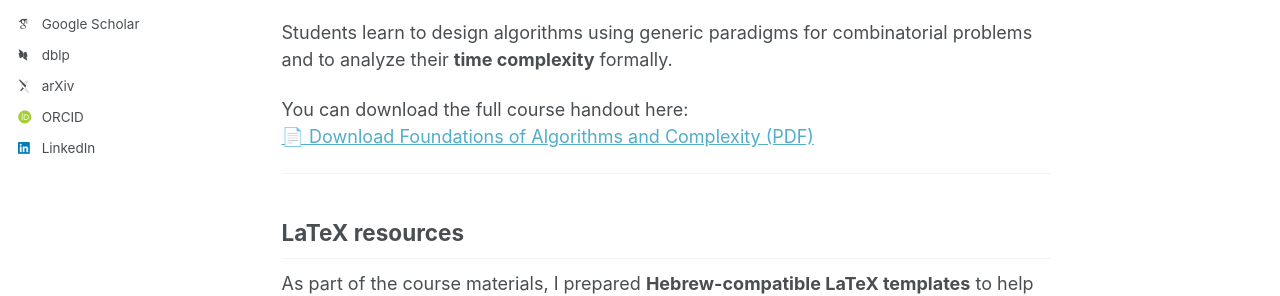
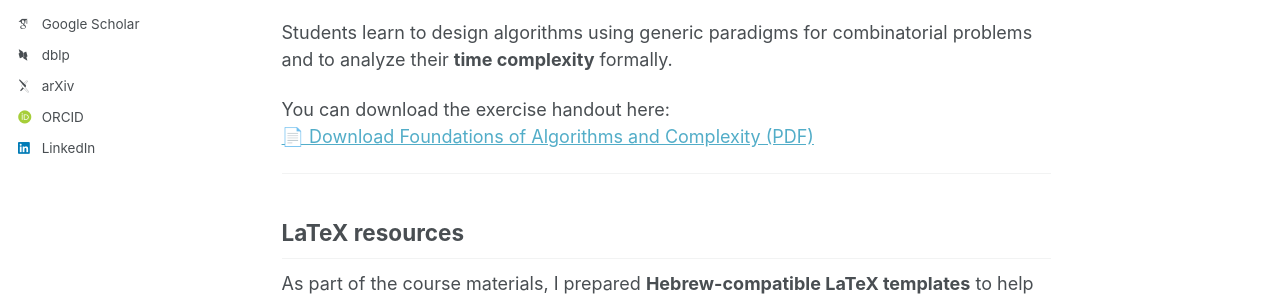
Before and after one commit to yuvalyitz/home, a Jekyll site: the page built from _teaching/2014-spring-teaching-1.md, in a window 1280 px wide and 900 px high. Shown: the part 402-698 px from the top of the window. Built offline with Jekyll 4.4.1, drawn with Linux system fonts in a browser that asks for light colours; some web fonts are replaced.

Commit message:
Update 2014-spring-teaching-1.md

```diff
--- a/_teaching/2014-spring-teaching-1.md
+++ b/_teaching/2014-spring-teaching-1.md
@@ -14,7 +14,7 @@ The final part of the course is devoted to the **P vs NP** question - one of the
 
 Students learn to design algorithms using generic paradigms for combinatorial problems and to analyze their **time complexity** formally.
 
-You can download the full course handout here:
+You can download the exercise handout here:
 [📄 Download Foundations of Algorithms and Complexity (PDF)](/files/EX00S.pdf)
 
 ---
```
